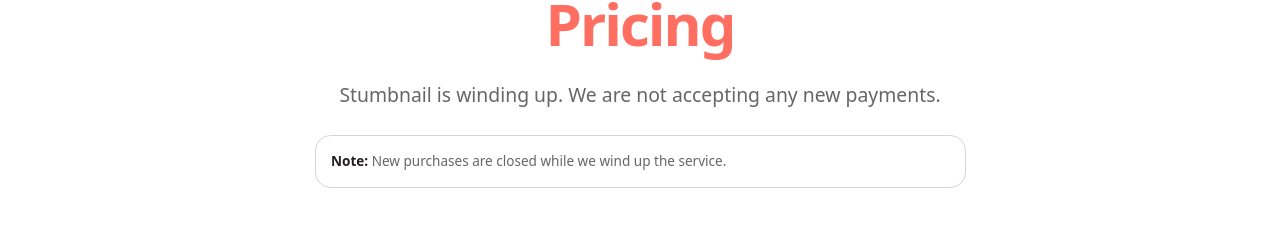
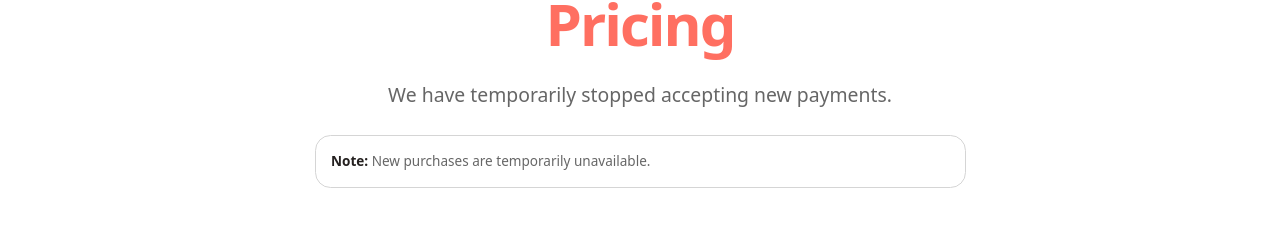
Before and after one commit to Stumbnail/stumbnail-landing-2.0, a Next.js app: page /pricing in a window 1280 px wide. Shown: the part 227-465 px from the top of the page. Built offline with nearby package versions, Linux system fonts and the light colour scheme; no server answers.

Commit message:
Update payment closure copy

```diff
--- a/src/app/pricing/page.tsx
+++ b/src/app/pricing/page.tsx
@@ -117,7 +117,7 @@
     },
     {
         question: "Can I try the AI thumbnail creator for free?",
-        answer: "Stumbnail is winding up. We are not accepting any new payments."
+        answer: "We have temporarily stopped accepting new payments."
     },
     {
         question: "How many thumbnails can I create with each plan?",
@@ -158,7 +158,7 @@
                             lineHeight: '1.7',
                         }}
                     >
-                        Stumbnail is winding up. We are not accepting any new payments.
+                        We have temporarily stopped accepting new payments.
                     </p>
                     <div
                         className="mt-6 max-w-2xl mx-auto rounded-2xl border p-4 text-left text-sm"
@@ -169,7 +169,7 @@
                         }}
                     >
                         <span style={{ color: 'var(--color-foreground)', fontWeight: 600 }}>Note:</span>{' '}
-                        New purchases are closed while we wind up the service.
+                        New purchases are temporarily unavailable.
                     </div>
                 </div>
             </section>
@@ -381,7 +381,7 @@
                             fontFamily: 'var(--font-body)',
                         }}
                     >
-                        Stumbnail is winding up, so we are not accepting any new purchases.
+                        We have temporarily stopped accepting new payments.
                     </p>
                     <button
                         type="button"
--- a/src/app/refund-policy/page.tsx
+++ b/src/app/refund-policy/page.tsx
@@ -87,11 +87,11 @@
                         }}
                     >
                         <p className="m-0 font-semibold" style={{ color: 'var(--color-foreground)' }}>
-                            New payments are closed.
+                            New payments are temporarily unavailable.
                         </p>
                         <p className="mb-0 mt-2 leading-7" style={{ color: 'var(--color-text-muted)' }}>
-                            Stumbnail is winding up and is not accepting new payments. This policy applies
-                            to prior purchases and any existing charges that need review.
+                            We have temporarily stopped accepting new payments. This policy applies to
+                            prior purchases and any existing charges that need review.
                         </p>
                     </div>
                     <p className="mt-5 text-sm" style={{ color: 'var(--color-text-muted)' }}>
```
